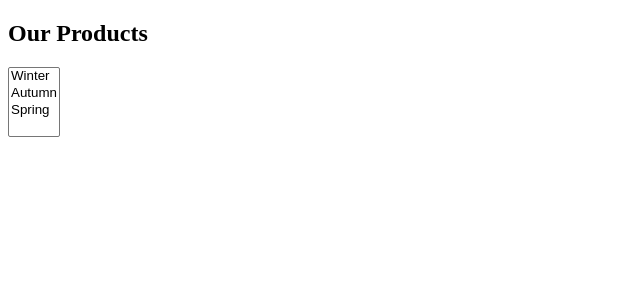
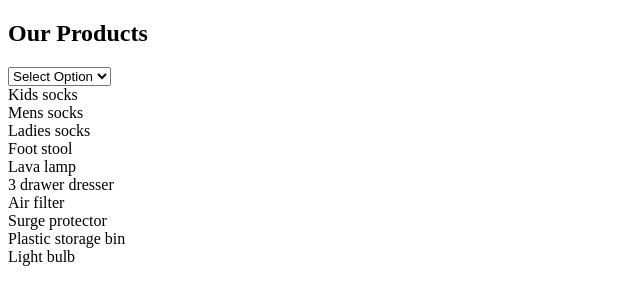
Before and after one commit to lathammatt/seasonalsales, a plain HTML site: page index.html in a window 1280 px wide. Shown: the whole page, without its empty margins (0-640 px from the left). Drawn offline with Linux system fonts and the light colour scheme.

Commit message:
dom loading names

```diff
--- a/index.html
+++ b/index.html
@@ -13,7 +13,8 @@
 		<h2>Our Products</h2>
 	</header><!-- /header -->
 	<section>
-		<select name="seasons" multiple>
+		<select id="seasons">
+			<option value="default">Select Option</option>
 			<option value="winter">Winter</option>
 			<option value="autumn">Autumn</option>
 			<option value="spring">Spring</option>
--- a/seasonal-sales.js
+++ b/seasonal-sales.js
@@ -2,20 +2,51 @@
 // pull from json files
 // prodcuts, department, price
 //
-
+var season = document.getElementById("seasons");
 var prods = new XMLHttpRequest();
 var sales = new XMLHttpRequest();
 
 prods.addEventListener("load", loadedFile);
-sales.addEventListener("load", );
+sales.addEventListener("load", loaded2File);
 
 prods.open("GET", "products.json");
 prods.send();
 sales.open("GET", "categories.json");
 sales.send();
 
-var mainlist;
+var mainlist = 0;
+var adjustments = 0;
 function loadedFile(){
-	mainlist = JSON.parse(prods.responsetext);
+	mainlist = JSON.parse(prods.responseText);
 	applyDom(mainlist);
+	console.log("test", mainlist);
 };
+
+function loaded2File(){
+	adjustments = JSON.parse(sales.responseText);
+	console.log("adj", adjustments);
+};
+
+
+
+function applyDom (object){
+	for (var i = 0; i < object.products.length; i++) {
+		var firstPart = mainlist.products[i];
+		var mainMenu = document.createElement("div");
+		mainMenu.className = "menu";
+		document.getElementById("output").appendChild(mainMenu);
+		mainMenu.appendChild(document.createTextNode(firstPart.name));
+		var dept = document.createElement("div");
+		mainMenu.appendChild(dept);
+		if (firstPart.category_id === 1){
+
+		}
+	console.log("reaching", object);
+	};
+
+};
+
+// for category-id of blank, display category
+// if index.value === 1
+// if select is blank, then all products in blank should be reduced by blank
+//
```
